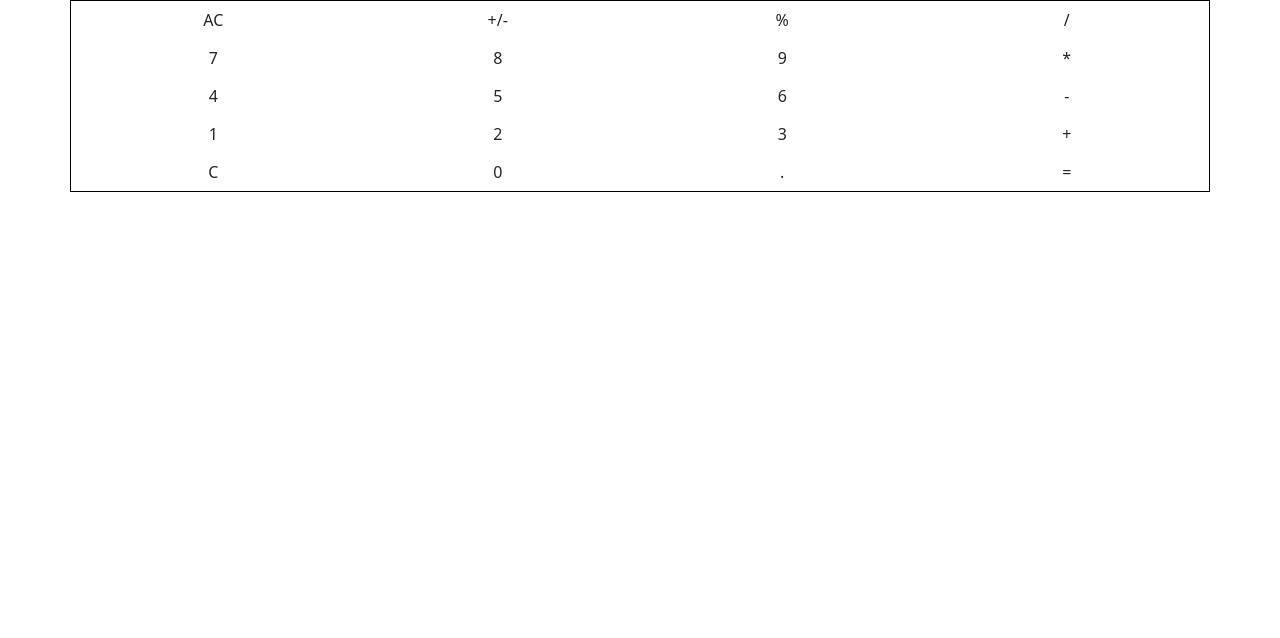
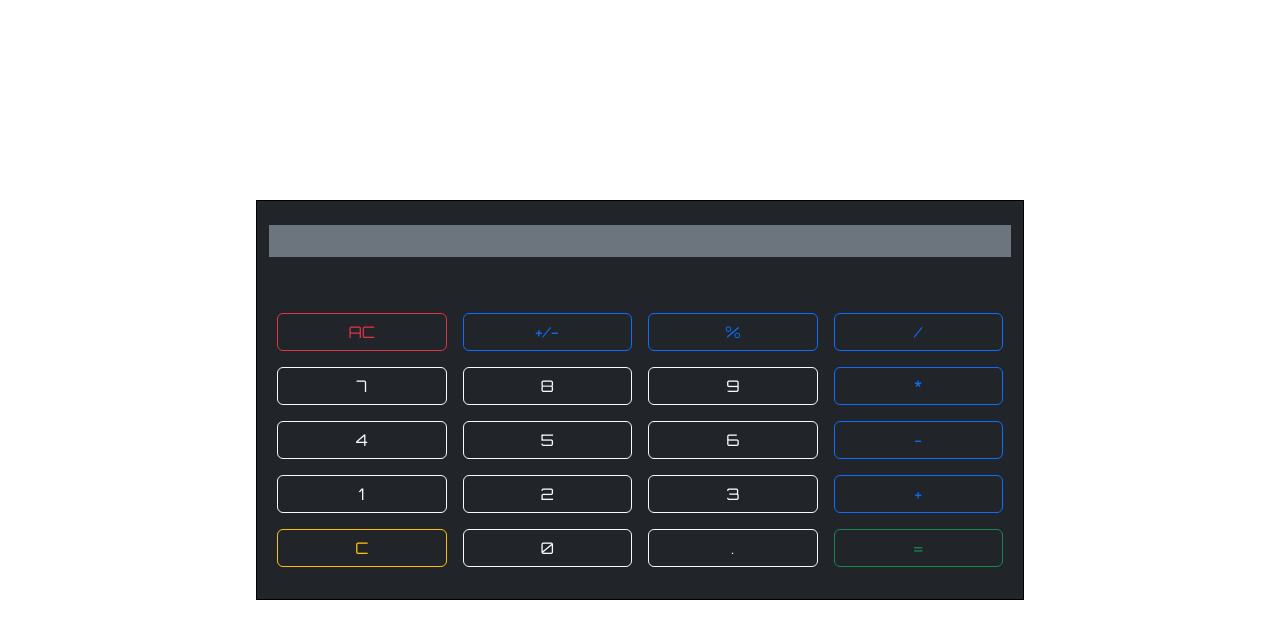
Before and after one commit to purplehaze11/project-assignment-1, a plain HTML site: page index.html in a window 1280 px wide. Drawn offline with nearby package versions, Linux system fonts and the light colour scheme.

Commit message:
styling and fixing outside of button click

```diff
--- a/app.js
+++ b/app.js
@@ -12,7 +12,7 @@ buttons.addEventListener('click', (e) => {
 	const lastCurText = curText[curText.length - 1];
 	const lastPrevText = prevText[prevText.length - 1];
 
-	if (!tool) {
+	if (tool == 'number') {
 		if (curText.includes('+')) {
 			prevCalc.innerText = curText;
 			curCalc.innerText = '';
--- a/index.html
+++ b/index.html
@@ -8,84 +8,144 @@
 		/>
 		<title>Calculator</title>
 		<link
-			rel="stylesheet"
-			href="styles.css"
-		/>
-		<link
 			href="https://cdn.jsdelivr.net/npm/bootstrap@5.3.1/dist/css/bootstrap.min.css"
 			rel="stylesheet"
 			integrity="sha384-4bw+/aepP/YC94hEpVNVgiZdgIC5+VKNBQNGCHeKRQN+PtmoHDEXuppvnDJzQIu9"
 			crossorigin="anonymous"
 		/>
+		<link
+			rel="stylesheet"
+			href="styles.css"
+		/>
+		<style>
+			@import url('https://fonts.googleapis.com/css2?family=Orbitron&display=swap');
+		</style>
+		<!-- <style>
+			@import url('https://fonts.googleapis.com/css2?family=Michroma&display=swap');
+		</style> -->
 	</head>
 	<body>
 		<div
 			id="calculator"
-			class="container"
+			class="container d-flex flex-column justify-content-around position-absolute bg-dark top-50 start-50 translate-middle"
 		>
 			<div
 				id="display"
-				class="d-flex"
+				class="d-flex justify-content-end bg-secondary"
 			>
-				<div id="prevCalc"></div>
-				<div id="curCalc"></div>
+				<div
+					id="prevCalc"
+					class="fs-4"
+				></div>
+				<div
+					id="curCalc"
+					class="fs-4"
+				></div>
 			</div>
-			<div id="buttons">
+			<div
+				id="buttons"
+				class="container"
+			>
 				<div class="row">
 					<button
 						data-tool="clearAll"
-						class="btn col"
+						class="btn col m-2 btn-outline-danger"
 					>
 						AC
 					</button>
 					<button
 						data-tool="plusMin"
-						class="btn col"
+						class="btn col m-2 btn-outline-primary"
 					>
 						+/-
 					</button>
 					<button
 						data-tool="operator"
-						class="btn col operator"
+						class="btn col m-2 operator btn-outline-primary"
 					>
 						%
 					</button>
 					<button
 						data-tool="operator"
-						class="btn col operator"
+						class="btn col m-2 operator btn-outline-primary"
 					>
 						/
 					</button>
 				</div>
 				<div class="row">
-					<button class="btn col">7</button>
-					<button class="btn col">8</button>
-					<button class="btn col">9</button>
+					<button
+						data-tool="number"
+						class="btn col m-2 btn-outline-light"
+					>
+						7
+					</button>
+					<button
+						data-tool="number"
+						class="btn col m-2 btn-outline-light"
+					>
+						8
+					</button>
+					<button
+						data-tool="number"
+						class="btn col m-2 btn-outline-light"
+					>
+						9
+					</button>
 					<button
 						data-tool="operator"
-						class="btn col operator"
+						class="btn col m-2 operator btn-outline-primary"
 					>
 						*
 					</button>
 				</div>
 				<div class="row">
-					<button class="btn col">4</button>
-					<button class="btn col">5</button>
-					<button class="btn col">6</button>
+					<button
+						data-tool="number"
+						class="btn col m-2 btn-outline-light"
+					>
+						4
+					</button>
+					<button
+						data-tool="number"
+						class="btn col m-2 btn-outline-light"
+					>
+						5
+					</button>
+					<button
+						data-tool="number"
+						class="btn col m-2 btn-outline-light"
+					>
+						6
+					</button>
 					<button
 						data-tool="operator"
-						class="btn col operator"
+						class="btn col m-2 operator btn-outline-primary"
 					>
 						-
 					</button>
 				</div>
 				<div class="row">
-					<button class="btn col">1</button>
-					<button class="btn col">2</button>
-					<button class="btn col">3</button>
+					<button
+						data-tool="number"
+						class="btn col m-2 btn-outline-light"
+					>
+						1
+					</button>
+					<button
+						data-tool="number"
+						class="btn col m-2 btn-outline-light"
+					>
+						2
+					</button>
+					<button
+						data-tool="number"
+						class="btn col m-2 btn-outline-light"
+					>
+						3
+					</button>
 					<button
 						data-tool="operator"
-						class="btn col operator"
+						class="btn col m-2 operator btn-outline-primary"
 					>
 						+
 					</button>
@@ -93,20 +153,25 @@
 				<div class="row">
 					<button
 						data-tool="clear"
-						class="btn col"
+						class="btn col m-2 btn-outline-warning"
 					>
 						C
 					</button>
-					<button class="btn col">0</button>
+					<button
+						data-tool="number"
+						class="btn col m-2 btn-outline-light"
+					>
+						0
+					</button>
 					<button
 						data-tool="decimal"
-						class="btn col"
+						class="btn col m-2 btn-outline-light"
 					>
 						.
 					</button>
 					<button
 						data-tool="equal"
-						class="btn col"
+						class="btn col m-2 btn-outline-success"
 					>
 						=
 					</button>
--- a/styles.css
+++ b/styles.css
@@ -1,3 +1,15 @@
 #calculator {
 	border: 1px solid black;
+	max-width: 60%;
+	height: 400px;
+	/* font-family: 'Michroma', sans-serif; */
+	font-family: 'Orbitron', sans-serif;
 }
+
+#display {
+	height: 2rem;
+}
+
+button {
+	max-width: 5rem;
+}
```
